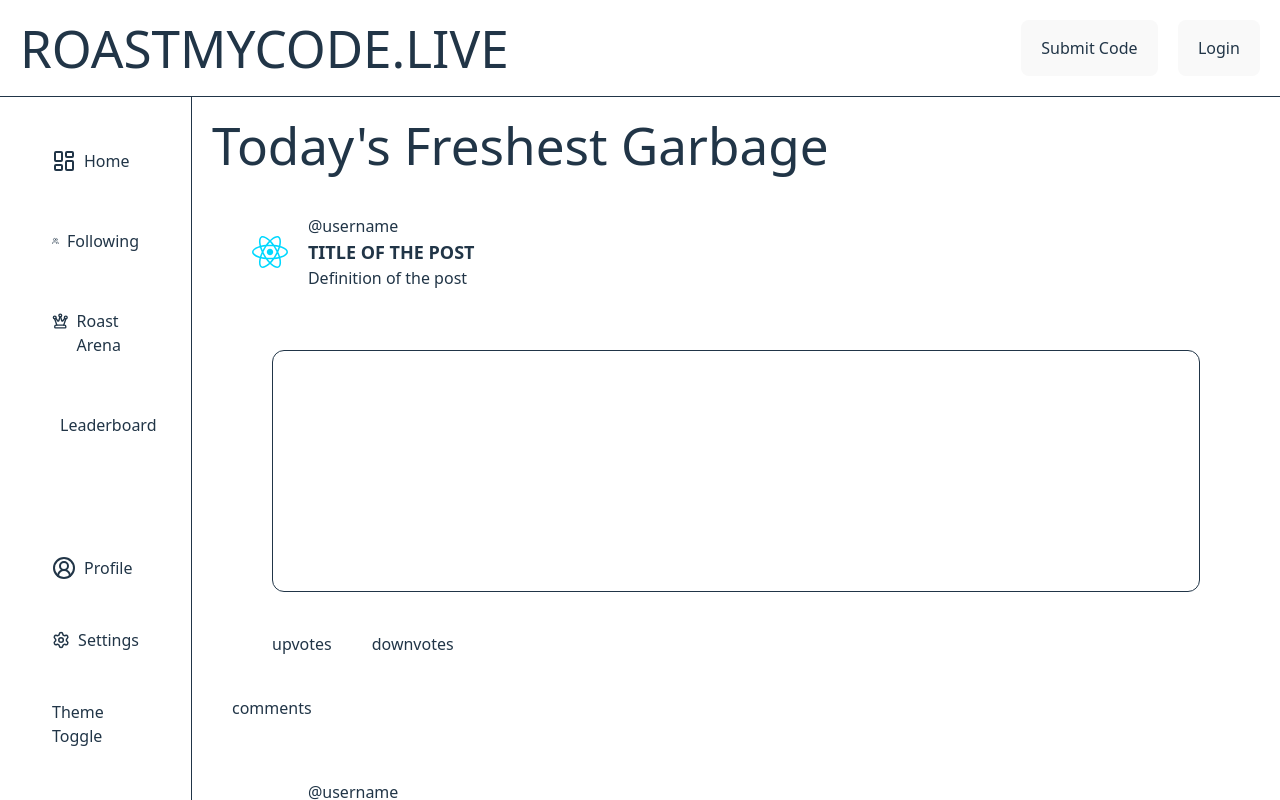
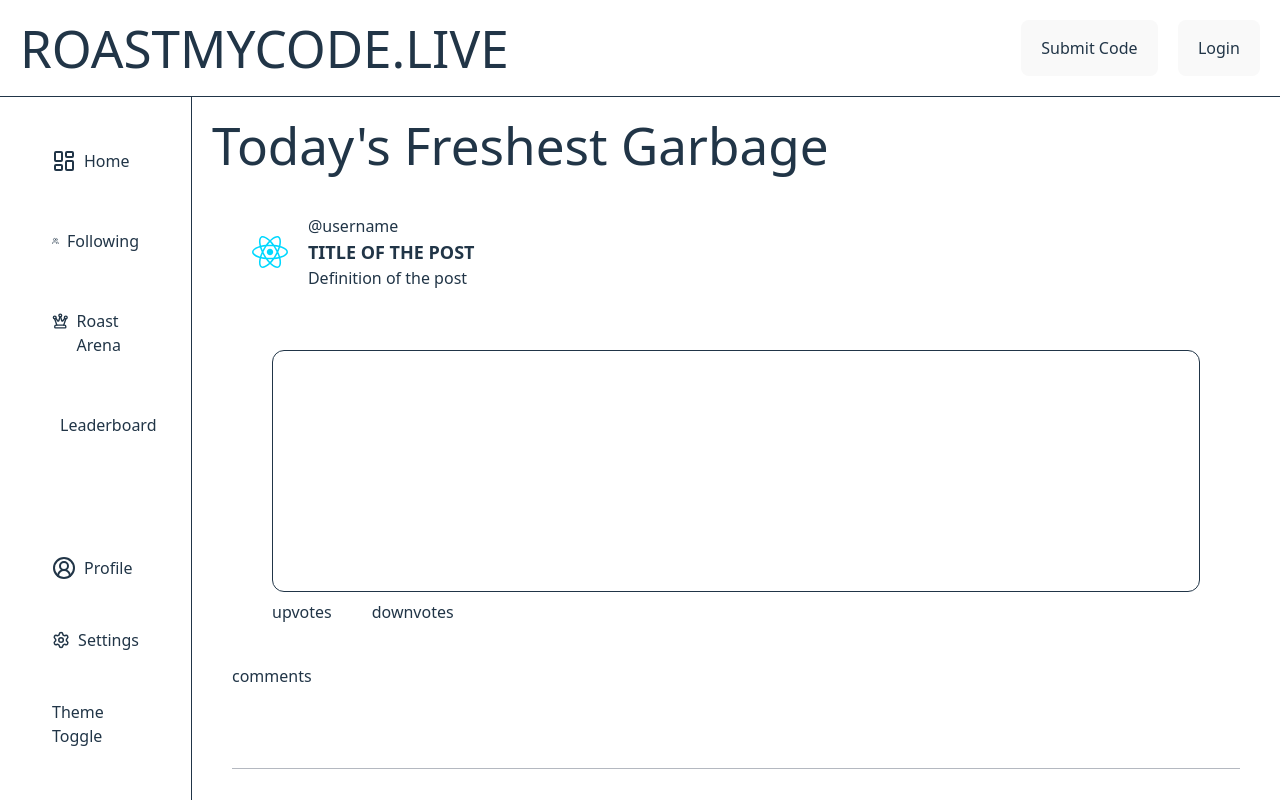
Before and after one commit to rlop74/roast-my-code, a React (Vite) app: page / in a window 1280 px wide. Built offline with nearby package versions, Linux system fonts and the light colour scheme.

Commit message:
updated code editor div, upvotes and downvotes margins

```diff
--- a/src/components/SubmissionPost.jsx
+++ b/src/components/SubmissionPost.jsx
@@ -11,16 +11,17 @@ export const SubmissionPost = () => {
                     <p>Definition of the post</p>
                 </div>
             </div>
-            <div className="border-1 p-30 m-10 rounded-xl">
+            <div className="border-1 p-30 m-10 mb-0 rounded-xl">
                 {/* add monaco editor for in-browser code editor */}
             </div>
-            <div className="flex gap-10 m-10">
+            <div className="flex gap-10 mt-2 m-10">
                 <p>upvotes</p>
                 <p>downvotes</p>
             </div>
             <div>
                 <p>comments</p>
             </div>
+            <hr className="mt-20 text-gray-500/50"/>
         </div>
     );
 };
```
